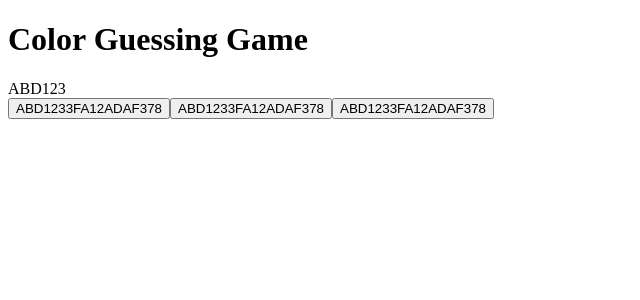
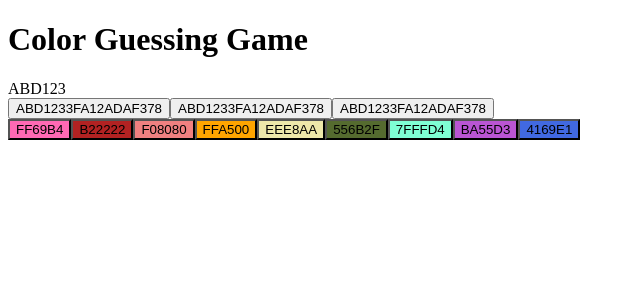
Before and after one commit to milutxi/testing-guessing-game, a React (Create React App) app: page / in a window 1280 px wide. Shown: the top 300 px of the page, without its empty margins (0-640 px from the left). Built offline with nearby package versions, Linux system fonts and the light colour scheme.

Commit message:
component color working, TEST FAIL

```diff
--- a/src/App.js
+++ b/src/App.js
@@ -1,13 +1,16 @@
 import Header from './components/Header';
 import ColorOptions from './components/ColorOptions';
+import Color from './components/Color';
 
 import './App.css';
 
 function App() {
+
   return (
     <div className="App">
      <Header />
      <ColorOptions />
+     <Color />
     </div>
   );
 }
--- a/src/components/Color/index.jsx
+++ b/src/components/Color/index.jsx
@@ -1,7 +1,57 @@
-const Color = () => {
+import React from "react";
+
+const colors = [
+    {
+    name: "hot pink",
+    code: "FF69B4"
+    },
+    {
+    name: "firebrick",
+    code: "B22222"
+    },
+    {
+    name: "light coral",
+    code: "F08080"
+    },
+    {
+    name: "orange",
+    code: "FFA500"
+    },
+    {
+    name: "pale golden rod",
+    code: "EEE8AA"
+    },
+    {
+    name: "dark olive green",
+    code: "556B2F"
+    },
+    {
+    name: "aqua marine",
+    code: "7FFFD4"
+    },
+    {
+    name: "medium orchid",
+    code: "BA55D3"
+    },
+    {
+    name: "royal blue",
+    code: "4169E1"
+    },
+];
+
+const Color = ({ onClick }) => {
+
     return (
         <div>
+            {colors.map((color, index) => (
+                    <button
+                        key={index}
+                        style={{backgroundColor: `#${color.code}`}}
+                        onClick={() => onClick(color)}>
+                        {color.code}
+                    </button>
 
+                    ))}
         </div>
     )
 }
```
Also changed, not shown: 1 other file (tests, documents, lock files or other folders).
